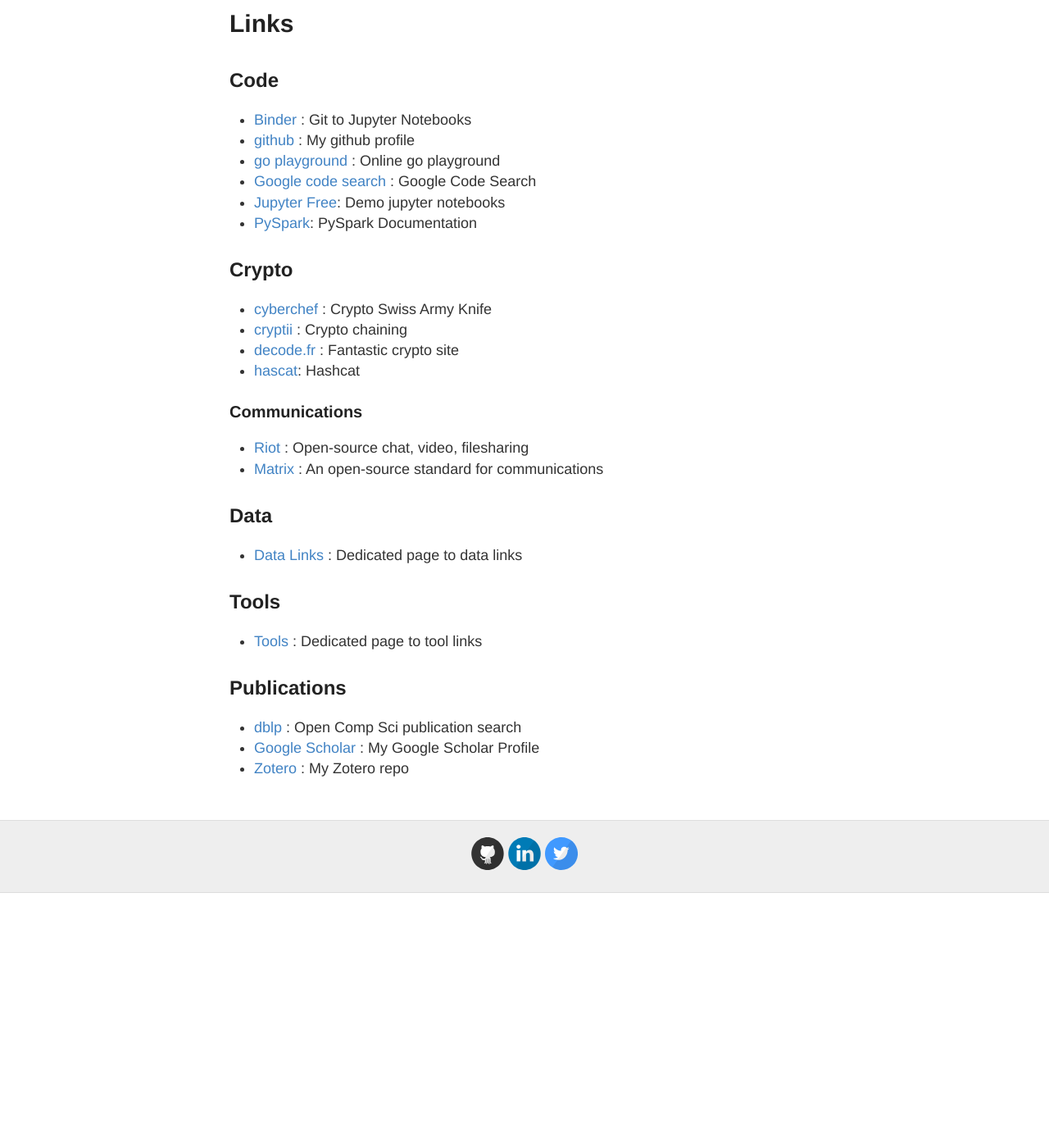
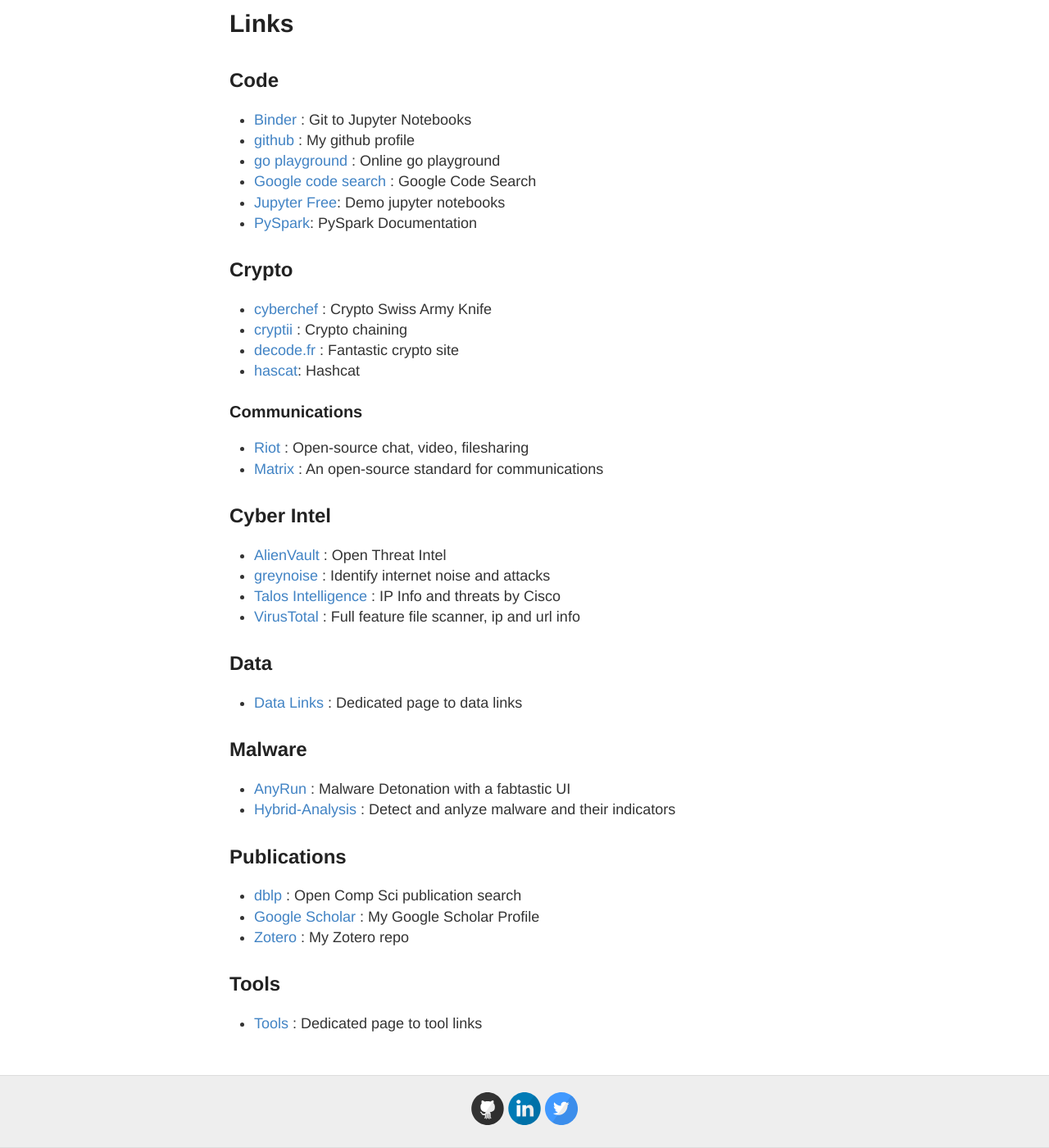
Before and after one commit to stevehenderson/stevehenderson.github.io, a Jekyll site: the page built from links.md, in a window 1280 px wide and 1400 px high, scrolled down 158 px. Shown: the whole window at 82% size. Built offline with Jekyll 4.4.1, drawn with Linux system fonts in a browser that asks for light colours; before the commit the page ends 1247 px from its top, so only the background shows below that.

Commit message:
Update links.md

```diff
--- a/links.md
+++ b/links.md
@@ -5,6 +5,7 @@
 ---
 
 ## Code
+
    * [Binder](https://mybinder.org/) : Git to Jupyter Notebooks
    * [github](https://github.com/stevehenderson) : My github profile
    * [go playground](https://go.dev/play/)  : Online go playground
@@ -13,6 +14,7 @@
    * [PySpark](https://spark.apache.org/docs/latest/api/python/getting_started/index.html):  PySpark Documentation
 
 ## Crypto
+
    * [cyberchef](https://gchq.github.io/CyberChef/) : Crypto Swiss Army Knife
    * [cryptii](https://cryptii.com/)  : Crypto chaining
    * [decode.fr](https://www.dcode.fr/en)  : Fantastic crypto site
@@ -23,16 +25,27 @@
    * [Riot](https://about.riot.im/) : Open-source chat, video, filesharing
    * [Matrix](https://matrix.org/) : An open-source standard for communications
 
+## Cyber Intel
+
+   * [AlienVault](https://otx.alienvault.com/) : Open Threat Intel
+   * [greynoise](https://greynoise.io/) : Identify internet noise and attacks
+   * [Talos Intelligence](https://www.talosintelligence.com/) : IP Info and threats by Cisco
+   * [VirusTotal](https://www.virustotal.com/) : Full feature file scanner, ip and url info
+
 ## Data
 
    * [Data Links](http://stevehenderson.github.io/data/) : Dedicated page to data links
 
-## Tools
-
-  * [Tools](http://stevehenderson.github.io/tools/) : Dedicated page to tool links
+## Malware
+   * [AnyRun](https://any.run/) : Malware Detonation with a fabtastic UI
+   * [Hybrid-Analysis](https://www.hybrid-analysis.com/) : Detect and anlyze malware and their indicators
 
 ## Publications
 
    * [dblp](https://dblp.uni-trier.de/) : Open Comp Sci publication search
    * [Google Scholar](https://scholar.google.com/citations?user=4UaV290AAAAJ&hl=en&oi=sra) : My Google Scholar Profile
    * [Zotero](https://www.zotero.org/henderso/library) : My Zotero repo
+
+## Tools
+
+  * [Tools](http://stevehenderson.github.io/tools/) : Dedicated page to tool links
```
